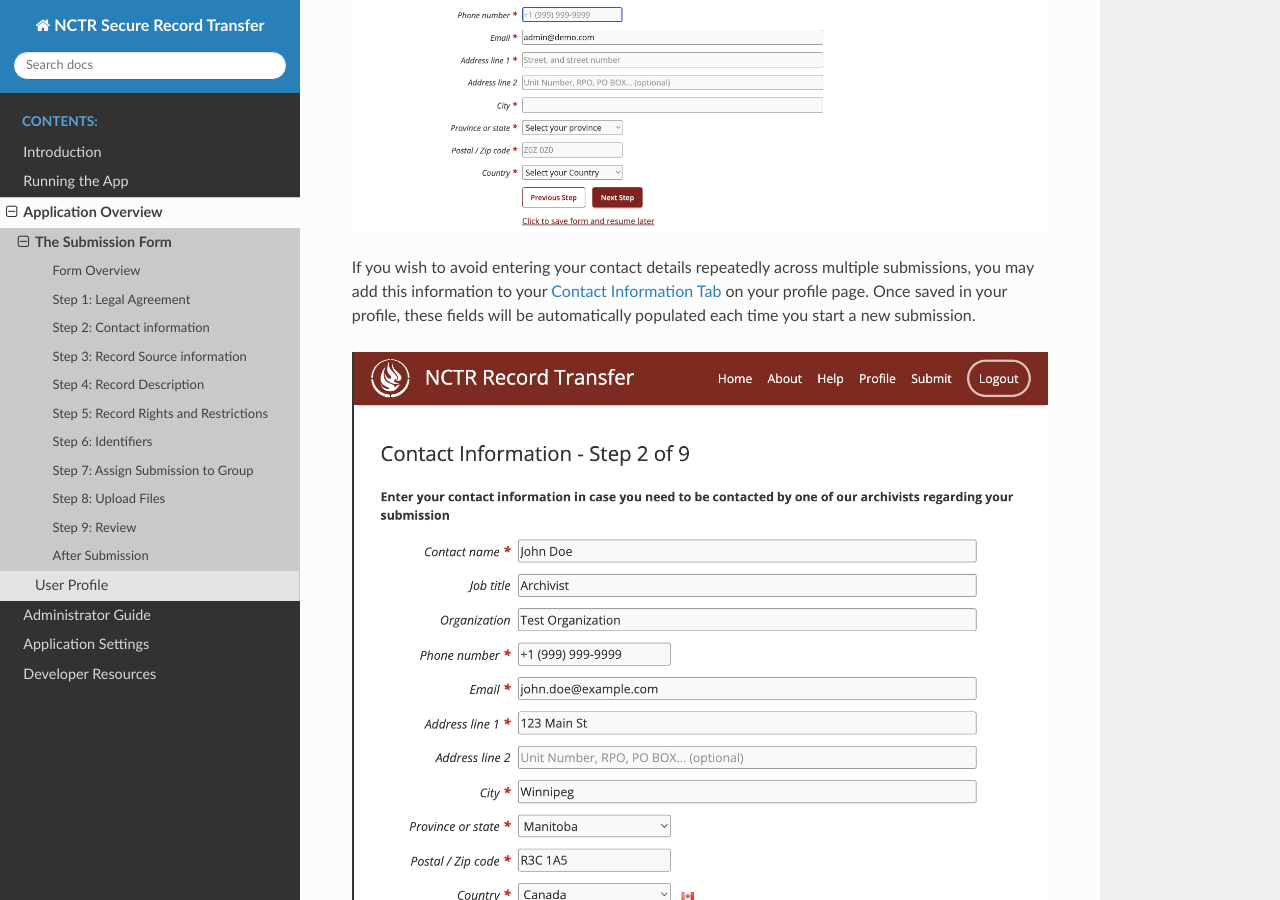
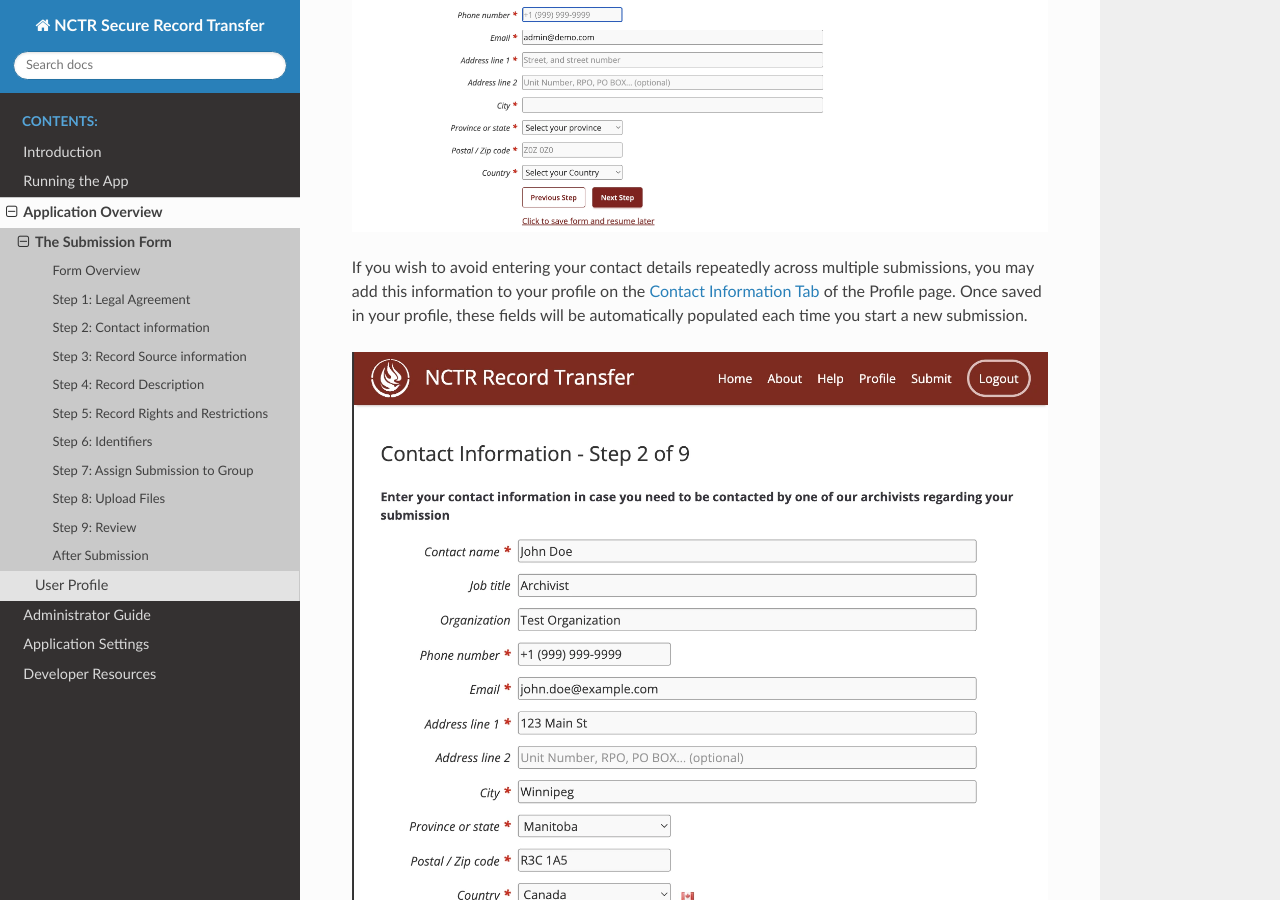
Before and after one commit to NationalCentreTruthReconciliation/Secure-Record-Transfer, a Sphinx documentation site: the page built from docs/application_overview/submission-form.rst, in a window 1280 px wide and 900 px high, scrolled down 2337 px. Built offline with Sphinx 7.4.7 and the Read the Docs theme 3.1.0, drawn with Linux system fonts in a browser that asks for light colours.

Commit message:
Update docs/application_overview/submission-form.rst
Co-authored-by: Kelvin Oo <kelvinoo123@gmail.com>

```diff
--- a/docs/application_overview/submission-form.rst
+++ b/docs/application_overview/submission-form.rst
@@ -62,7 +62,7 @@
 .. image:: images/submission_step_2.webp
     :alt: Step 2 of the submission form
 
-If you wish to avoid entering your contact details repeatedly across multiple submissions, you may add this information to your :ref:`Contact Information Tab` on your profile page. Once saved in your profile, these fields will be automatically populated each time you start a new submission.
+If you wish to avoid entering your contact details repeatedly across multiple submissions, you may add this information to your profile on the :ref:`Contact Information Tab` of the Profile page. Once saved in your profile, these fields will be automatically populated each time you start a new submission.
 
 .. image:: images/submission_step_2_prefilled.webp
     :alt: Step 2 of the submission form prefilled
```
